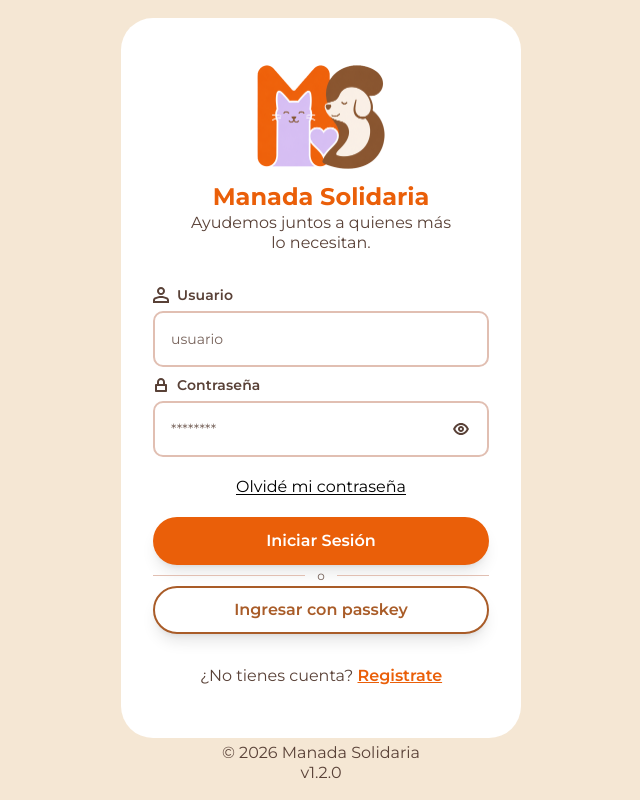
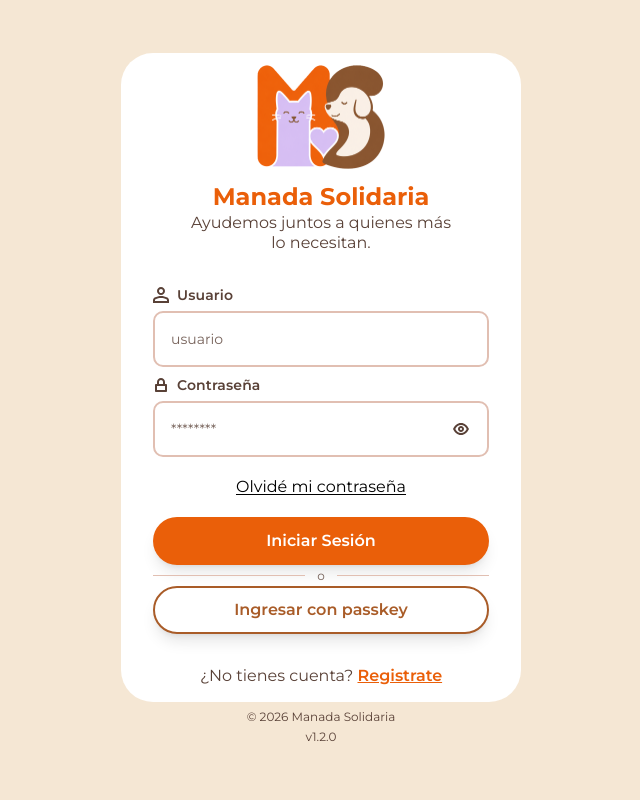
Before and after one commit to Equipo-Nexo/manada-solidaria-frontend, a React (Vite) app: page /login in a window 1280 px wide. Shown: the whole page, without its empty margins (319-959 px from the left). Built offline with nearby package versions, Linux system fonts and the light colour scheme; no server answers.

Commit message:
[REF][MS-299]: add changes

```diff
--- a/src/auth/pages/login/Login.styles.ts
+++ b/src/auth/pages/login/Login.styles.ts
@@ -16,7 +16,7 @@ export const LoginPanel = styled.section`
 export const LoginContainer = styled.div`
   background: ${({ theme }) => theme.colors.background};
   border-radius: 32px;
-  min-height: min(90dvh, 900px);
+  min-height: min(80dvh, 900px);
   width: min(100%, 400px);
   display: flex;
   flex-direction: column;
@@ -58,10 +58,10 @@ export const FooterContainer = styled.div`
 `
 
 export const FooterText = styled.p`
-  font-size: 12px;
+  font-size: 8px;
 
   @media(min-width: 361px) {
-    font-size: 16px;
+    font-size: 12px;
   }
 
 `
```
